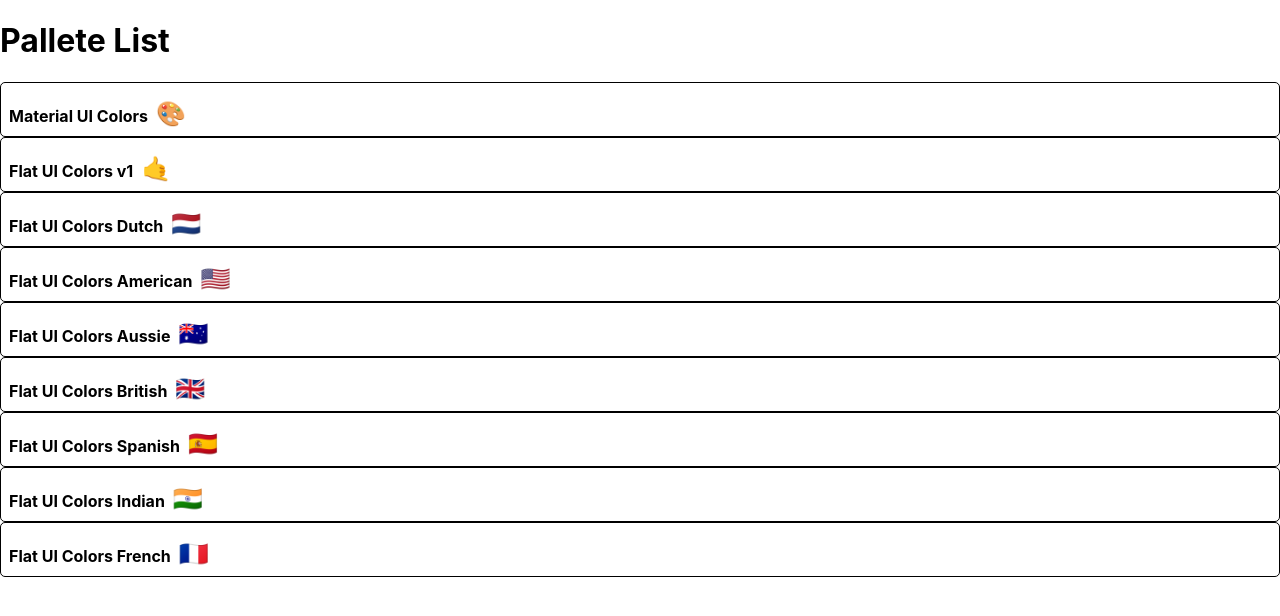
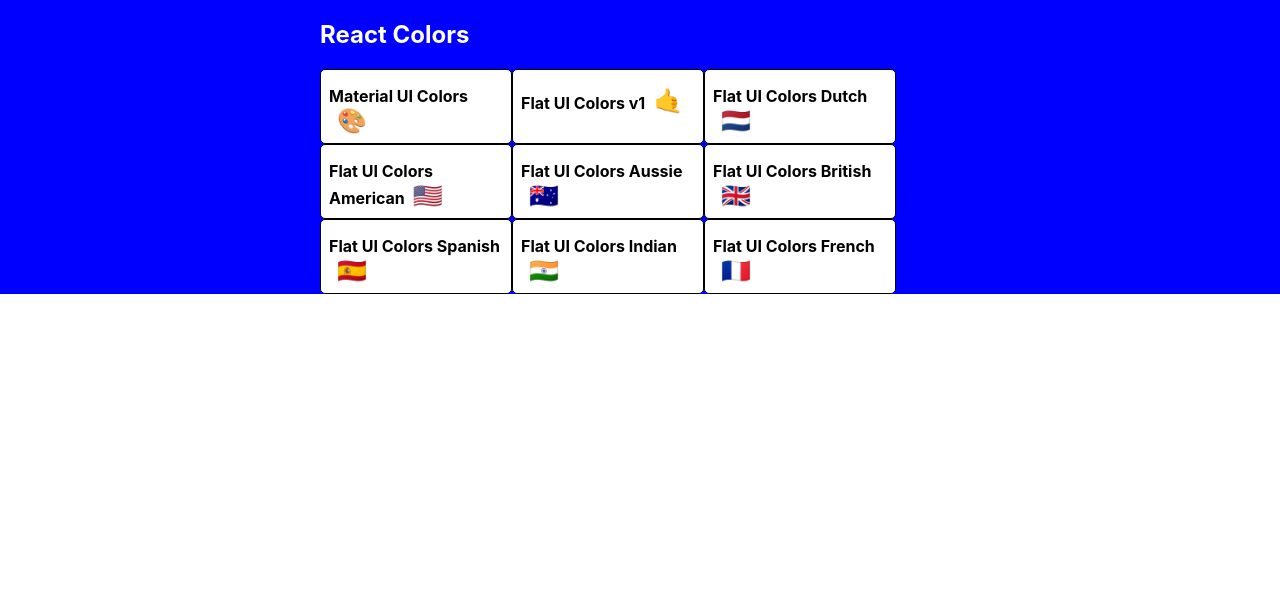
Before and after one commit to davidbernier91/colorPicker, a React (Create React App) app: page / in a window 1280 px wide. Shown: the top 616 px of the page. Built offline with nearby package versions, Linux system fonts and the light colour scheme.

Commit message:
created jsx styling for PalleteList.js

```diff
--- a/src/components/MiniPalettte.js
+++ b/src/components/MiniPalettte.js
@@ -1,6 +1,5 @@
 import React from 'react'
 import {withStyles} from '@material-ui/styles'
-// import classes from '*.module.sass'
 
 const styles = {
     root: {
@@ -47,5 +46,4 @@
         </div>
     )
 }
-
 export default withStyles(styles)(MiniPalettte);
--- a/src/components/PalleteList.js
+++ b/src/components/PalleteList.js
@@ -1,17 +1,53 @@
 import React from 'react'
-import {Link} from 'react-router-dom'
+// import {Link} from 'react-router-dom'
 import MiniPalettte from './MiniPalettte'
-export default function PalleteList(props) {
+import { withStyles } from '@material-ui/styles'
 
-    const renderPalletes = props.palettes.map( palette => (
-    <MiniPalettte {...palette}/>
-     )
-    )
+const styles = {
+    root:{
+        backgroundColor: "blue",
+        height: "100%",
+        display: "flex",
+        alignItems: "flex-start",
+        justifyContent: "center",
+    },
+    container: {
+        width: "50%",
+        display: "flex",
+        alignItems: "flex-start",
+        flexDirection: "column",
+        flexWrap: "wrap",
+    },
+    nav: {
+        display: "flex",
+        width: "100%",
+        justifyContent: "space-between",
+        color: "white"
+    },
+    palettes: {
+        boxSizing: "border-box",
+        width: "100%",
+        display: "grid",
+        gridTemplateColumns: "repeat(3, 30%)",
+        gridGap: "5%)",
+    }
+}
+
+
+function PalleteList(props) {
+    const {palettes, classes} = props;
+    const renderPalletes = palettes.map(palette =>  <MiniPalettte {...palette}/>)
 
     return (
-        <div>
-            <h1>Pallete List</h1>
-            {renderPalletes}
+        <div className={classes.root}>
+            <div className={classes.container}>
+                <nav className={classes.nav}>
+                    <h1>React Colors</h1>
+                </nav>
+                <div className={classes.palettes}>{renderPalletes}</div>
+            </div>
         </div>
     )
 }
+
+export default withStyles(styles)(PalleteList);
```
Also changed, not shown: src/components/ColorBox.js (indentation only).
